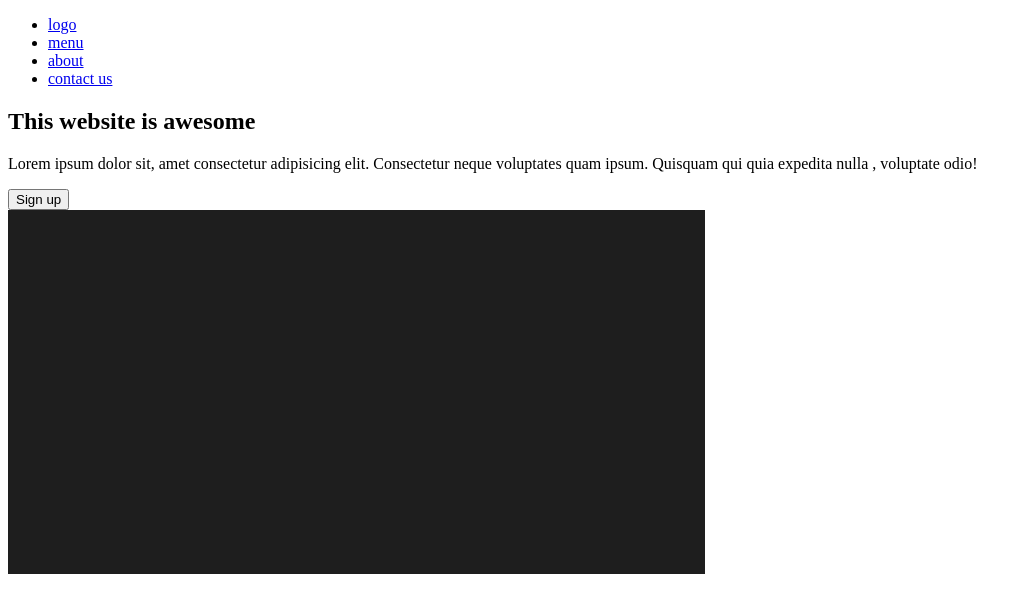
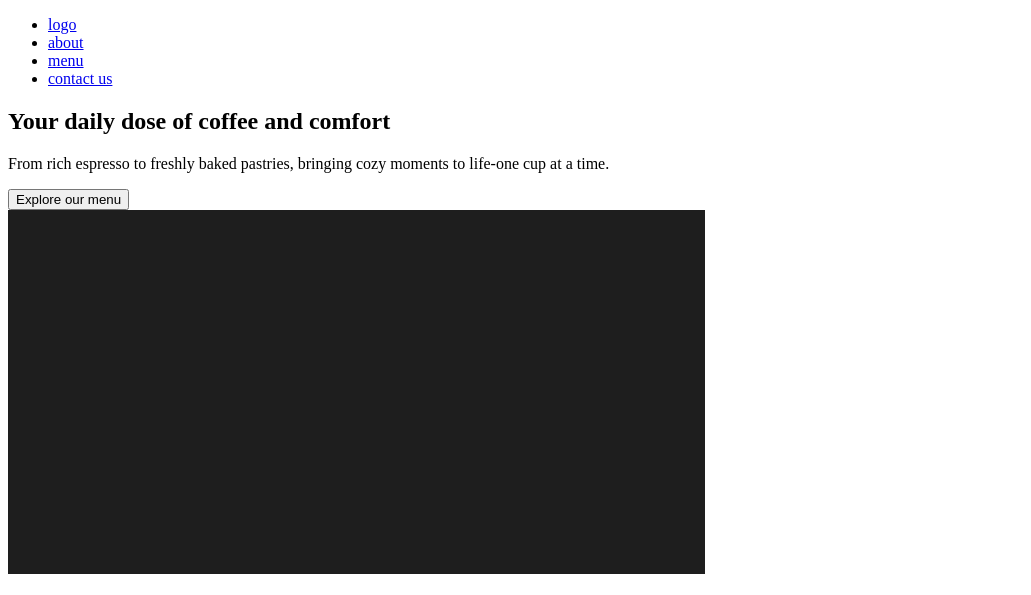
Before and after one commit to mohamedyahyadk/cafe-website, a plain HTML site: page index.html in a window 1280 px wide. Shown: the top 595 px of the page, without its empty margins (0-1031 px from the left). Drawn offline with Linux system fonts and the light colour scheme.

Commit message:
Update index.html

```diff
--- a/index.html
+++ b/index.html
@@ -1,15 +1,15 @@
 <!DOCTYPE html>
 <html>
   <head>
-    <title>Document</title>
+    <title>Brew & Bean</title>
   </head>
   <body>
     <header>
       <nav>
         <ul>
           <li><a href="#">logo</a></li>
-          <li><a href="#"> menu </a></li>
           <li><a href="#">about </a></li>
+          <li><a href="#">menu </a></li>
           <li><a href="#">contact us </a></li>
         </ul>
       </nav>
@@ -17,13 +17,11 @@
     <main>
       <section class="hero">
         <div>
-          <h1>This website is awesome</h1>
+          <h1>Your daily dose of coffee and comfort</h1>
           <p>
-            Lorem ipsum dolor sit, amet consectetur adipisicing elit.
-            Consectetur neque voluptates quam ipsum. Quisquam qui quia expedita
-            nulla , voluptate odio!
+          From rich espresso to freshly baked pastries, bringing cozy moments to life-one cup at a time.
           </p>
-          <button>Sign up</button>
+          <button>Explore our menu</button>
         </div>
         <img src="./images/image.png" alt="hero_image" />
       </section>
```
